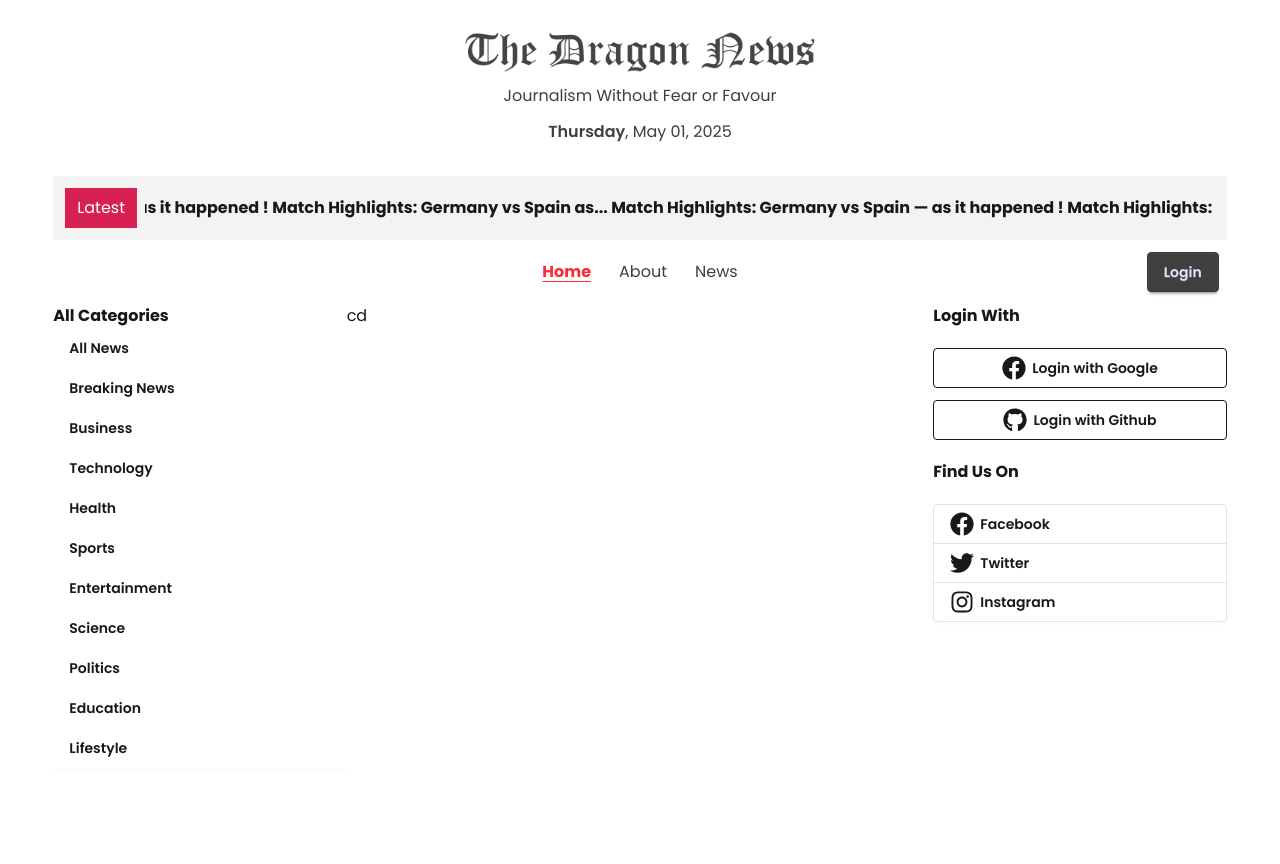
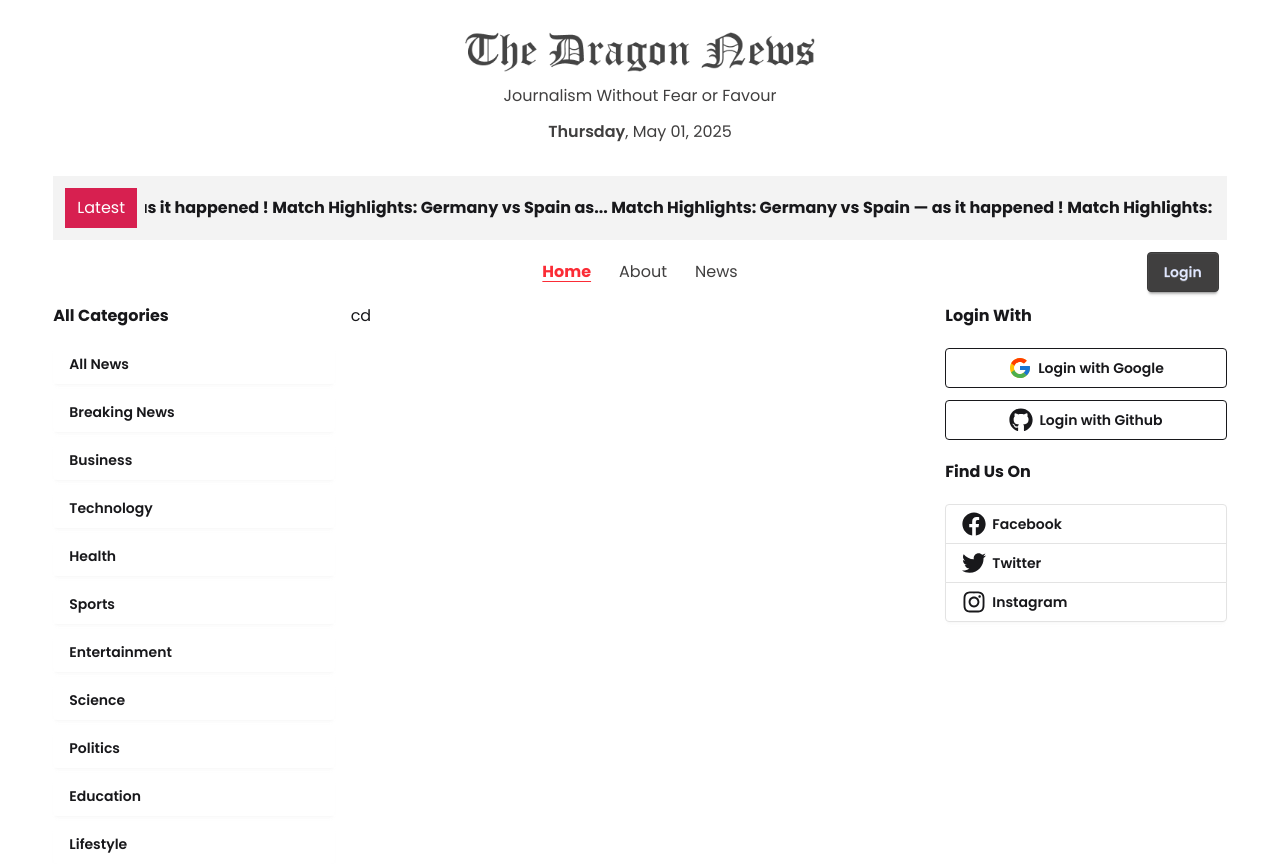
Before and after one commit to mintusikder/simple-react-firebase, a React (Vite) app in the folder dragon-news/: page / in a window 1280 px wide. Before the commit the page ends 800 px from the top, so only its background shows below. Built offline with nearby package versions, Linux system fonts and the light colour scheme.

Commit message:
added filter news

```diff
--- a/dragon-news/src/components/Categories.jsx
+++ b/dragon-news/src/components/Categories.jsx
@@ -1,20 +1,45 @@
-import React, { Suspense, use } from "react";
+import React, { use } from "react";
 import { NavLink } from "react-router";
+
 const categoryPromise = fetch("categories.json").then((res) => res.json());
+
 const Categories = () => {
   const categories = use(categoryPromise);
-  console.log(categories);
+
   return (
     <div>
-      <h2 className="font-bold">All Categories</h2>
-      <div className="flex flex-col">
+      <h2 className="font-bold mb-4">All Categories</h2>
+
+      {/* Mobile: Dropdown */}
+      <details className="dropdown md:hidden mb-4">
+        <summary className="btn w-full">Select a Category</summary>
+        <ul className="p-2 shadow menu dropdown-content bg-base-100 rounded-box w-full mt-2">
+          {categories.map((categorie) => (
+            <li key={categorie.id}>
+              <NavLink
+                to={`/category/${categorie.id}`}
+                className={({ isActive }) =>
+                  `justify-start ${isActive ? "bg-base-200" : "hover:bg-base-200"}`
+                }
+              >
+                {categorie.name}
+              </NavLink>
+            </li>
+          ))}
+        </ul>
+      </details>
+
+      {/* Desktop: Vertical List */}
+      <div className="hidden md:flex flex-col gap-2">
         {categories.map((categorie) => (
           <NavLink
-          className={({ isActive }) =>
-            `btn border-0 justify-start text-left ${isActive ? "bg-base-200" : "bg-base-100 hover:bg-base-200"}`
-          }
+            key={categorie.id}
             to={`category/${categorie.id}`}
-            key={categorie.id}
+            className={({ isActive }) =>
+              `btn border-0 justify-start text-left ${
+                isActive ? "bg-base-200" : "bg-base-100 hover:bg-base-200"
+              }`
+            }
           >
             {categorie.name}
           </NavLink>
--- a/dragon-news/src/components/HomeLayout/SocalLogin.jsx
+++ b/dragon-news/src/components/HomeLayout/SocalLogin.jsx
@@ -1,5 +1,6 @@
 import React from "react";
 import { FaGithub } from "react-icons/fa";
+import { FcGoogle } from "react-icons/fc";
 import { FaFacebook, FaTwitter, FaInstagram } from "react-icons/fa";
 const SocalLogin = () => {
   return (
@@ -7,7 +8,8 @@ const SocalLogin = () => {
       <h2 className="font-bold mb-5">Login With</h2>
       <div className="flex flex-col gap-3">
         <button className="btn btn-outline">
-          <FaFacebook size={24} /> Login with Google
+        <FcGoogle size={24} />
+        Login with Google
         </button>
         <button className="btn btn-outline">
           {" "}
--- a/dragon-news/src/layout/Main.jsx
+++ b/dragon-news/src/layout/Main.jsx
@@ -1,5 +1,5 @@
 import React from "react";
-import { Outlet } from "react-router";
+import { Outlet } from "react-router"; // ✅ Make sure this is from react-router-dom
 import Header from "../components/Header";
 import LatestNews from "../components/LatestNews";
 import NavBar from "../components/NavBar";
@@ -9,22 +9,27 @@ import RightAside from "../components/RightAside";
 const Main = () => {
   return (
     <div>
-      <Header></Header>
+      <Header />
       <section className="w-11/12 mx-auto">
-        <LatestNews></LatestNews>
-        <NavBar></NavBar>
+        <LatestNews />
+        <NavBar />
       </section>
-      <main className="w-11/12 mx-auto grid grid-cols-12">
-        {/* left */}
-        <aside className="col-span-3">
-          <LeftAside></LeftAside>
+
+      {/* Responsive Grid */}
+      <main className="w-11/12 mx-auto grid grid-cols-1 md:grid-cols-12 gap-4">
+        {/* Left Aside (hidden or stacked on mobile) */}
+        <aside className="md:col-span-3">
+          <LeftAside />
         </aside>
-        <section className="col-span-6">
-          <Outlet></Outlet>
+
+        {/* Main Content */}
+        <section className="md:col-span-6">
+          <Outlet />
         </section>
-        {/* right */}
-        <aside className="col-span-3">
-          <RightAside></RightAside>
+
+        {/* Right Aside */}
+        <aside className="md:col-span-3">
+          <RightAside />
         </aside>
       </main>
     </div>
--- a/dragon-news/src/pages/CategoryNews.jsx
+++ b/dragon-news/src/pages/CategoryNews.jsx
@@ -1,14 +1,32 @@
-import React from 'react';
-import { useParams } from 'react-router';
+import React, { useEffect, useState } from "react";
+import { useLoaderData, useParams } from "react-router"; // ✅ use
 
 const CategoryNews = () => {
-    const {id} = useParams()
-    console.log(id)
-    return (
-        <div>
-            Category - {id}
-        </div>
-    );
+  const { id } = useParams();
+  const data = useLoaderData();
+  const [filteredNews, setFilteredNews] = useState([]);
+
+  useEffect(() => {
+    if (id == "0") {
+      setFilteredNews(data);
+      return;
+    } else if (id == "1") {
+      const filterData = data.filter(
+        (news) => news.others.is_today_pick == true
+      );
+      setFilteredNews(filterData);
+    } else {
+      const filterData = data.filter((news) => news.category_id == id);
+      console.log(filterData);
+      setFilteredNews(filterData);
+    }
+  }, [data, id]);
+
+  return (
+    <div>
+      <h2>{filteredNews.length}</h2>
+    </div>
+  );
 };
 
 export default CategoryNews;
--- a/dragon-news/src/routers/Routers.jsx
+++ b/dragon-news/src/routers/Routers.jsx
@@ -15,6 +15,7 @@ export const router = createBrowserRouter([
       {
         path: "/category/:id",
         element:<CategoryNews></CategoryNews>,
+        loader : () => fetch("/news.json")
       },
 
       {
```
